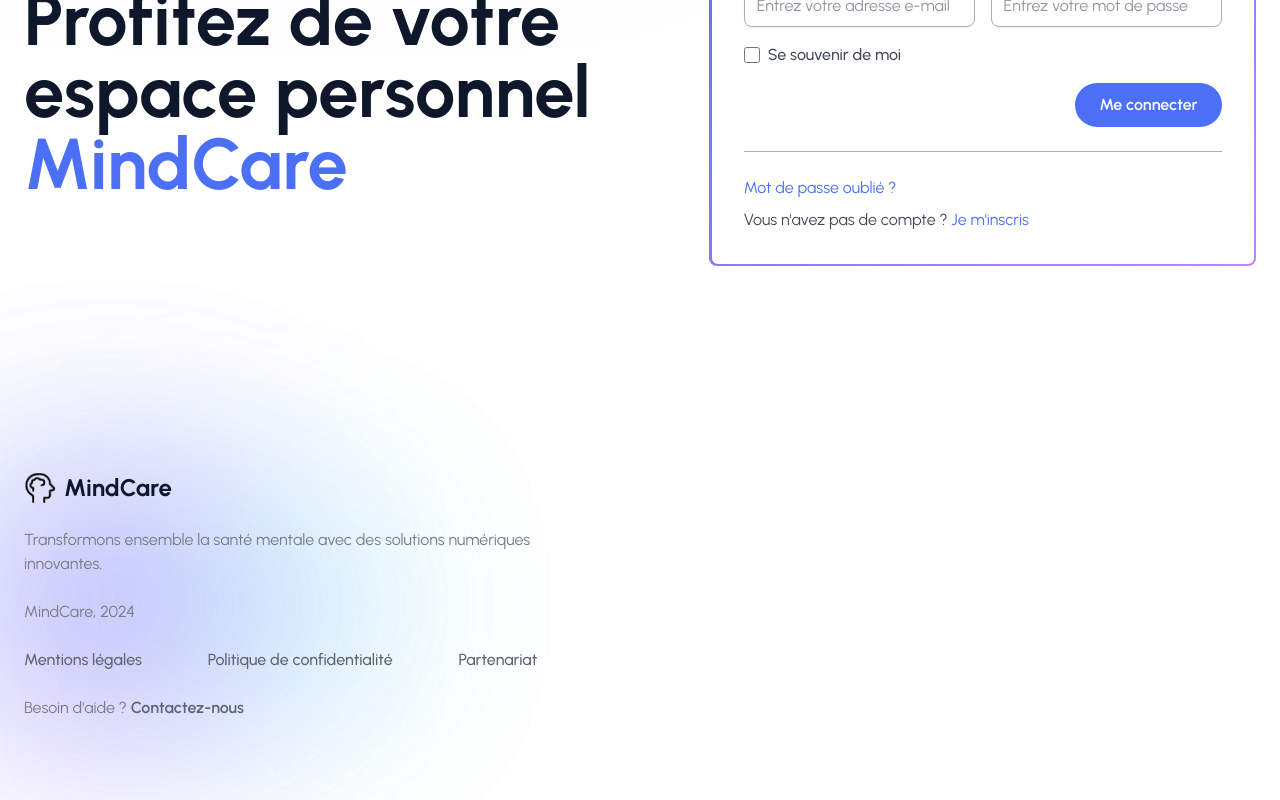
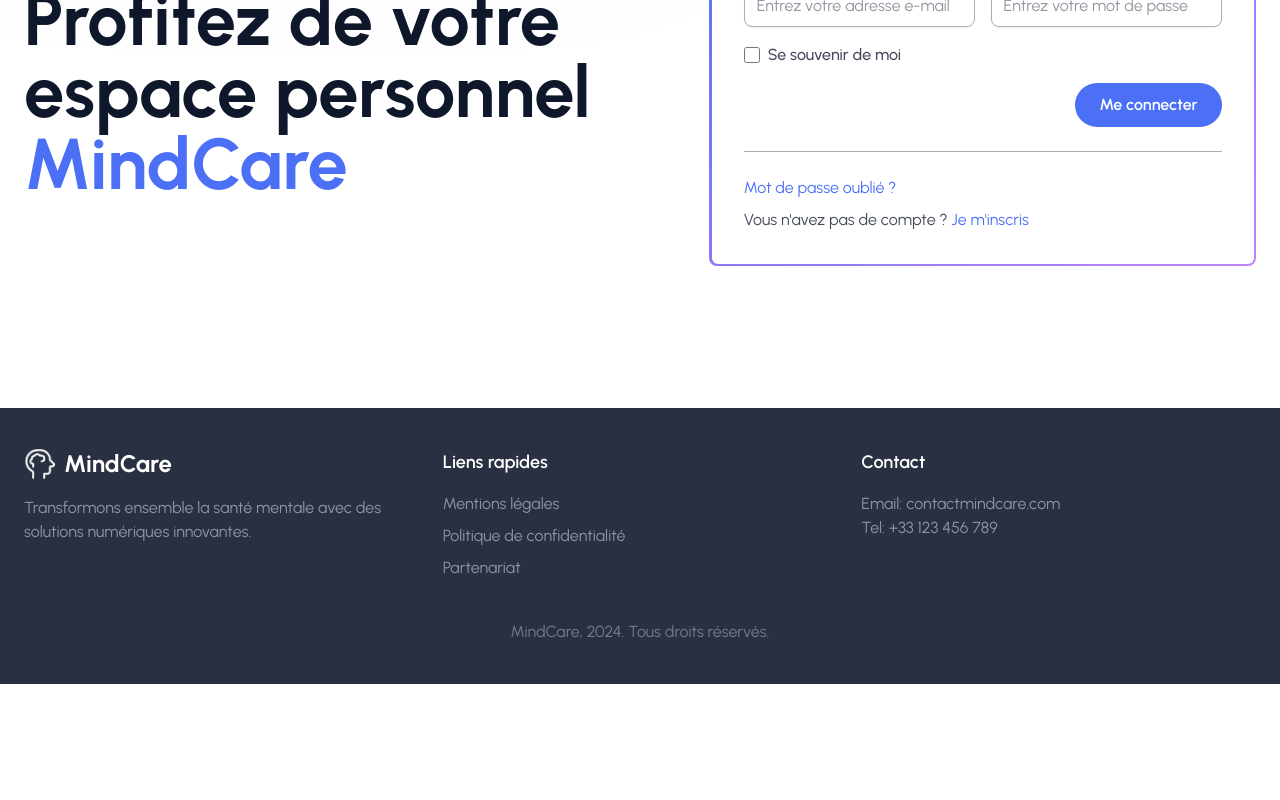
Before and after one commit to MindCareFR/mindcare, an Angular app in the folder front/: page /auth/login in a window 1280 px wide. Shown: the part 392-1192 px from the top of the page. After the commit the page ends 1076 px from the top, so only its background shows below. Built offline with nearby package versions, Linux system fonts and the light colour scheme.

Commit message:
feat:new footer

```diff
--- a/front/src/app/components/footer/footer.component.html
+++ b/front/src/app/components/footer/footer.component.html
@@ -1,71 +1,33 @@
-<footer class="relative">
-  <div class="max-w-7xl h-full mx-auto px-6 md:px-12 xl:px-6">
-    <div
-      aria-hidden="true"
-      class="absolute inset-0 flex items-center justify-start -space-x-0 opacity-40 dark:opacity-20"
-    >
-      <div
-        class="blur-[106px] h-56 w-56 bg-gradient-to-br from-primary to-purple-400 dark:from-blue-700"
-      ></div>
-      <div
-        class="blur-[106px] h-32 w-32 bg-gradient-to-r from-cyan-400 to-sky-300 dark:to-indigo-600"
-      ></div>
-    </div>
-    <div
-      aria-hidden="true"
-      class="absolute inset-0 flex items-center justify-start -space-x-0 opacity-40 dark:opacity-20"
-    >
-      <div
-        class="blur-[106px] h-56 w-56 bg-gradient-to-br from-primary to-purple-400 dark:from-blue-700"
-      ></div>
-      <div
-        class="blur-[106px] h-32 w-32 bg-gradient-to-r from-cyan-400 to-sky-300 dark:to-indigo-600"
-      ></div>
-    </div>
-    <div class="relative flex w-full items-start justify-between pb-20">
-      <div class="mt-16 w-10/12 space-y-6 md:w-5/12 md:text-left">
+<footer class="relative bg-gray-800 text-gray-400">
+  <div class="max-w-7xl mx-auto px-6 md:px-12 xl:px-6 py-10">
+    <div class="grid grid-cols-1 md:grid-cols-3 gap-6">
+      <div>
         <a href="#home" aria-label="logo" class="flex space-x-2 items-center">
-          <div aria-hidden="true" class="flex space-x-1">
-            <img
-              src="/headbrain_b.webp"
-              alt="logo"
-              class="block h-8 w-8 dark:hidden"
-            />
-            <img
-              src="/headbrain_w.webp"
-              alt="logo"
-              class="hidden h-8 w-8 dark:block"
-            />
-          </div>
-          <span class="text-2xl font-bold text-gray-900 dark:text-white">{{
-            appName
-          }}</span>
+          <img src="/headbrain_w.webp" alt="logo" class="h-8 w-8" />
+          <span class="text-2xl font-bold text-white">{{ appName }}</span>
         </a>
-        <span class="block text-gray-500 dark:text-gray-400"
-          >Transformons ensemble la santé mentale avec des solutions numériques
-          innovantes.</span
-        >
-
-        <span class="block text-gray-500 dark:text-gray-400"
-          >{{ appName }}, {{ currentYear }}</span
-        >
-
-        <span class="flex justify-between text-gray-600 dark:text-white">
-          <a href="/legal/mentions" class="font-medium">Mentions légales</a>
-          <a href="/legal" class="font-medium"> Politique de confidentialité</a>
-          <a href="/contact" class="font-medium">Partenariat</a>
-        </span>
-
-        <span class="block text-gray-500 dark:text-gray-400"
-          >Besoin d'aide ?
-          <a
-            href="/contact"
-            class="font-semibold text-gray-600 dark:text-white"
-          >
-            Contactez-nous</a
-          ></span
-        >
+        <p class="mt-4 text-gray-400">
+          Transformons ensemble la santé mentale avec des solutions numériques innovantes.
+        </p>
+      </div>
+      <div>
+        <h4 class="text-lg font-semibold text-white">Liens rapides</h4>
+        <ul class="mt-4 space-y-2">
+          <li><a href="/legal/mentions" class="hover:text-white">Mentions légales</a></li>
+          <li><a href="/legal" class="hover:text-white">Politique de confidentialité</a></li>
+          <li><a href="/contact" class="hover:text-white">Partenariat</a></li>
+        </ul>
+      </div>
+      <div>
+        <h4 class="text-lg font-semibold text-white">Contact</h4>
+        <p class="mt-4">
+          Email: <a href="mailto:contact@mindcare.com" class="hover:text-white">contactmindcare.com</a>
+        </p>
+        <p>Tel: +33 123 456 789</p>
       </div>
     </div>
+    <p class="mt-10 text-center text-gray-500">
+      {{ appName }}, {{ currentYear }}. Tous droits réservés.
+    </p>
   </div>
 </footer>
```
